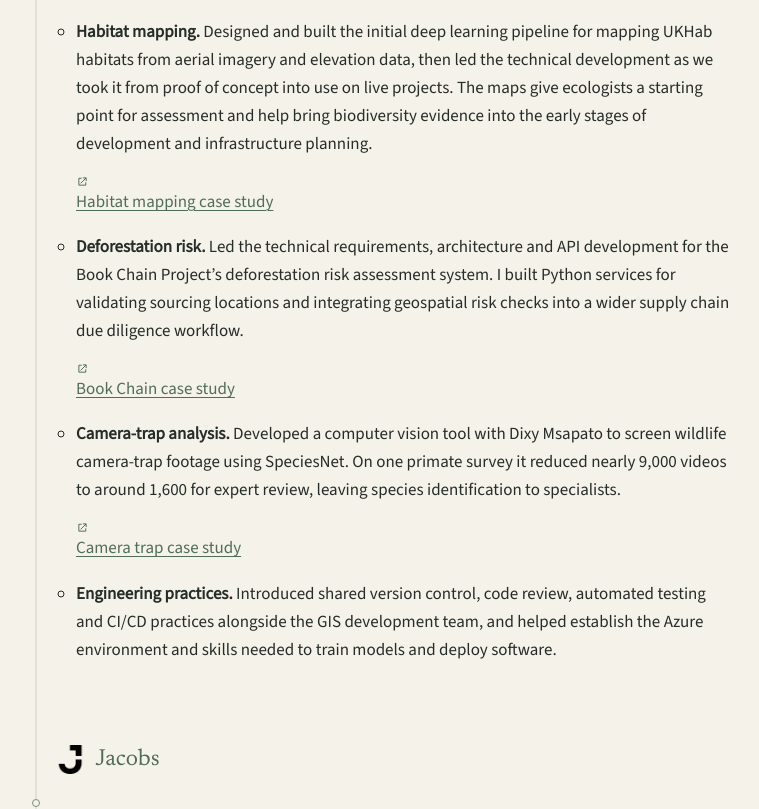
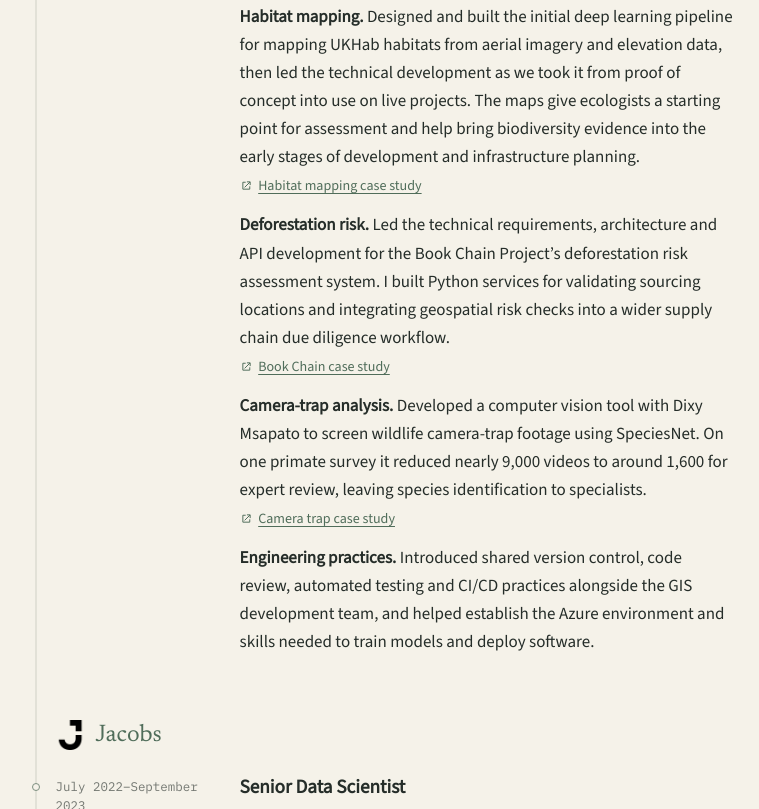
Before and after one commit to MatthewJWhittle/MatthewJWhittle.github.io, an Astro site: page /cv in a window 1280 px wide. Shown: the part 1488-2297 px from the top of the page, without its empty margins (60-819 px from the left). Built offline with nearby package versions, Linux system fonts and the light colour scheme; Astro itself is replaced by a stand-in of ours; a web font is replaced by a local one.

Commit message:
Improve CV timeline hierarchy and responsive date column

```diff
--- a/src/styles/experience-timeline.css
+++ b/src/styles/experience-timeline.css
@@ -3,11 +3,9 @@
   --xtl-gutter: 0.85rem;
   --xtl-inset: calc(var(--xtl-rail) + var(--xtl-gutter));
   position: relative;
-  /* Shift employers and roles together so one rail can run the full career. */
   padding-inline-start: var(--xtl-inset);
 }
 
-/* One continuous vertical rail across every employer and role. */
 .xtl::before {
   content: '';
   position: absolute;
@@ -20,7 +18,7 @@
 }
 
 .xtl__employer {
-  padding-block: var(--space-5);
+  padding-block: var(--space-4) var(--space-5);
 }
 
 .xtl__employer + .xtl__employer {
@@ -31,10 +29,10 @@
   display: flex;
   align-items: center;
   gap: 0.65rem;
-  margin: 0 0 var(--space-4);
+  margin: 0 0 var(--space-5);
   color: var(--colour-moss);
   font-family: var(--font-display);
-  font-size: 1.45rem;
+  font-size: 1.5rem;
   font-weight: 500;
   line-height: 1.2;
 }
@@ -49,7 +47,7 @@
 
 .xtl__roles {
   display: grid;
-  gap: var(--space-5);
+  gap: var(--space-6);
   margin: 0;
   padding: 0;
   list-style: none;
@@ -57,6 +55,13 @@
 
 .xtl__role {
   position: relative;
+  display: grid;
+  min-width: 0;
+  gap: 0.25rem;
+}
+
+.xtl__role + .xtl__role--brief {
+  margin-top: calc(-1 * var(--space-3));
 }
 
 .xtl__role::before {
@@ -73,17 +78,9 @@
   z-index: 1;
 }
 
-.xtl__heading {
-  display: flex;
-  flex-wrap: wrap;
-  align-items: baseline;
-  justify-content: space-between;
-  gap: 0.25rem var(--space-3);
-}
-
-.xtl__heading h4 {
+.xtl__title {
   margin: 0;
-  font-size: 1.1rem;
+  font-size: 1.2rem;
   font-weight: 600;
   line-height: 1.35;
 }
@@ -92,25 +89,79 @@
   margin: 0;
   color: var(--colour-muted);
   font-family: var(--font-mono);
-  font-size: 0.8rem;
+  font-size: 0.78rem;
+  line-height: 1.5;
+}
+
+.xtl__body {
+  min-width: 0;
+  max-width: var(--measure);
 }
 
 .xtl__overview {
-  margin: var(--space-2) 0 0;
+  margin: var(--space-2) 0 var(--space-3);
+  color: var(--colour-muted);
 }
 
 .xtl__highlights {
+  display: grid;
+  gap: var(--space-3);
   margin: var(--space-2) 0 0;
-  padding-inline-start: 1.2em;
+  padding: 0;
+  list-style: none;
 }
 
-.xtl__highlights li + li {
-  margin-top: 0.3em;
+.xtl__highlights p {
+  margin: 0;
+  overflow-wrap: anywhere;
 }
 
-@media (max-width: 37rem) {
-  .xtl__heading {
-    display: grid;
-    justify-content: start;
+.xtl__highlights strong {
+  font-weight: 600;
+  color: var(--colour-ink);
+}
+
+.xtl__evidence {
+  display: inline-flex;
+  align-items: baseline;
+  gap: 0.35rem;
+  margin-top: 0.15rem;
+  font-size: 0.88rem;
+  line-height: 1.5;
+  max-width: 100%;
+}
+
+.xtl__evidence svg {
+  flex: 0 0 auto;
+  align-self: center;
+}
+
+@media (min-width: 64rem) {
+  .xtl__role {
+    grid-template-columns: 10rem minmax(0, 1fr);
+    column-gap: var(--space-5);
+    align-items: start;
+  }
+
+  .xtl__title {
+    grid-column: 2;
+    grid-row: 1;
+  }
+
+  .xtl__dates {
+    grid-column: 1;
+    grid-row: 1 / span 2;
+    padding-top: 0.22rem;
+  }
+
+  .xtl__body {
+    grid-column: 2;
+    grid-row: 2;
   }
 }
+
+@media print {
+  .xtl__role {
+    break-inside: avoid;
+  }
+}
```
